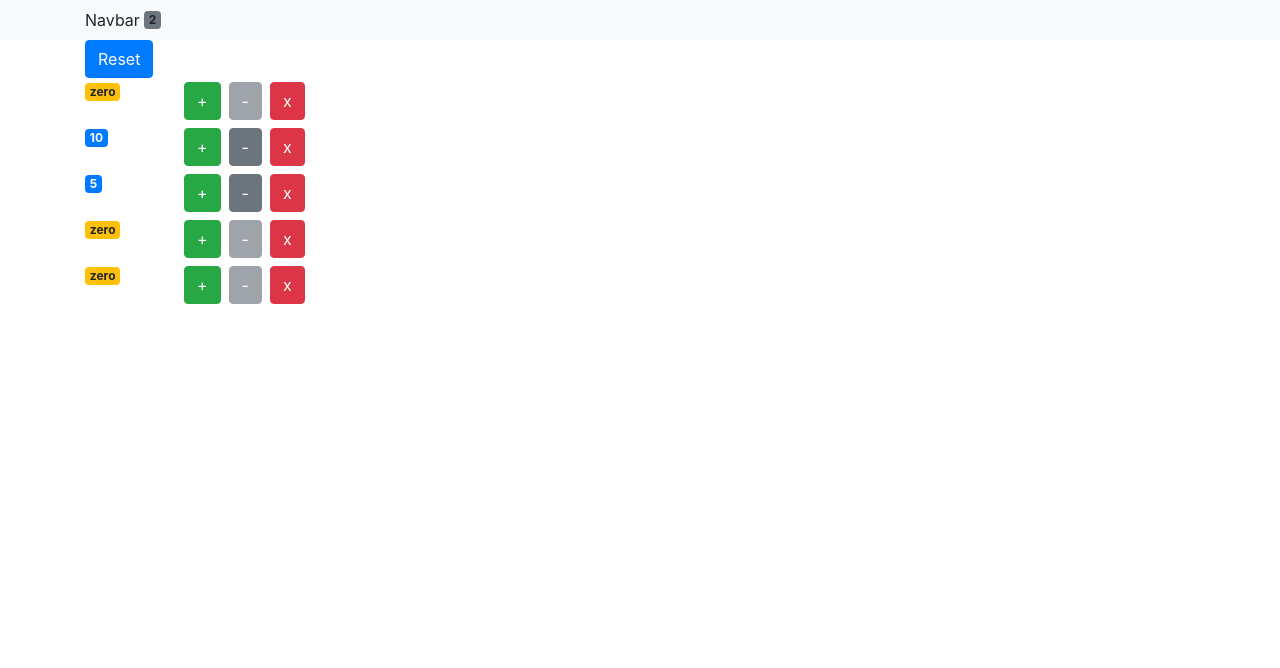
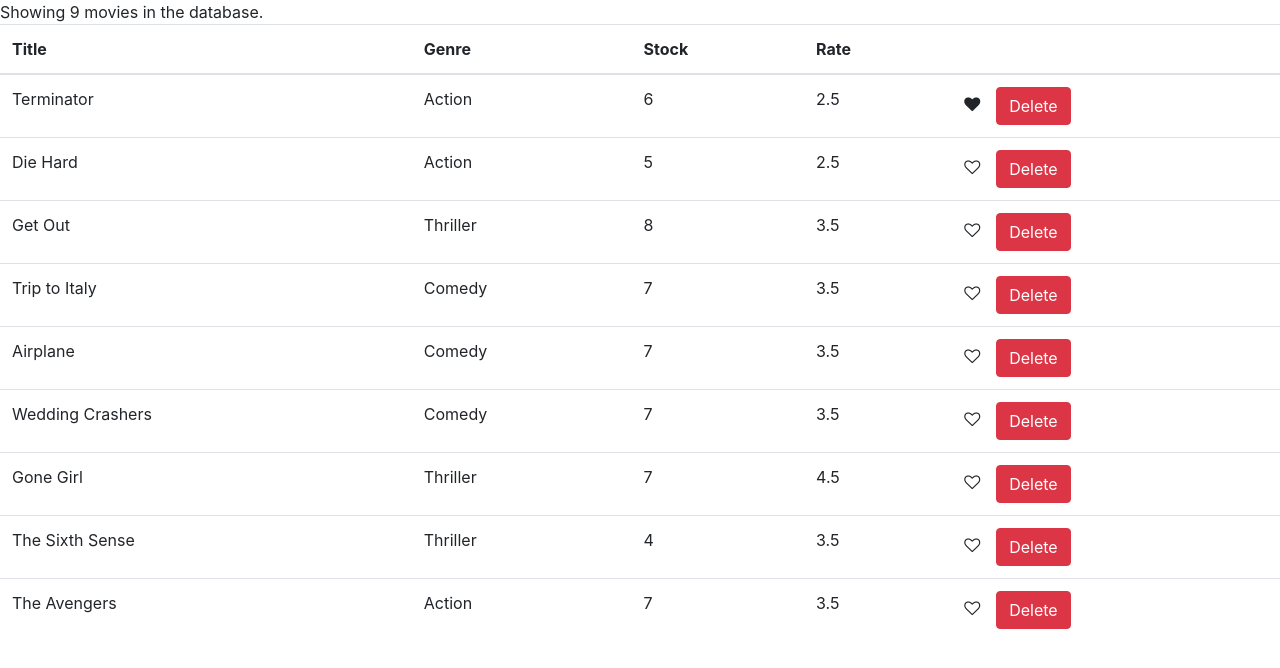
Before and after one commit to kaitim/react-ex, a React (Create React App) app: page / in a window 1280 px wide. Shown: the top 668 px of the page. Built offline with nearby package versions, Linux system fonts and the light colour scheme.

Commit message:
Build likeComponent ex.

```diff
--- a/src/App.js
+++ b/src/App.js
@@ -2,6 +2,7 @@
 import "./App.css";
 // import MovieList from './components/movieList';
 import Counters from "./components/counters";
+import MovieList from "./components/movieList";
 import NavBar from "./components/navBar";
 
 class App extends Component {
@@ -53,7 +54,8 @@
   render() {
     return (
       <React.Fragment>
-        <NavBar count={this.state.counters.filter((c) => c.value > 0).length} />
+        <MovieList></MovieList>
+        {/* <NavBar count={this.state.counters.filter((c) => c.value > 0).length} />
         <main className="container">
           <Counters
             counters={this.state.counters}
@@ -62,7 +64,7 @@
             onDecrement={this.handleDecrement}
             onDelete={this.handleDelete}
           />
-        </main>
+        </main> */}
       </React.Fragment>
     );
   }
--- /dev/null
+++ b/src/components/like.jsx
@@ -0,0 +1,16 @@
+import React, { Component } from "react";
+
+const Like = (props) => {
+  return (
+    <React.Fragment>
+      <i
+        onClick={props.onClick}
+        className={props.isLike ? "fa fa-heart" : "fa fa-heart-o"}
+        aria-hidden="true"
+        style={{ cursor: "pointer" }}
+      ></i>
+    </React.Fragment>
+  );
+};
+
+export default Like;
--- a/src/components/movieList.jsx
+++ b/src/components/movieList.jsx
@@ -1,14 +1,19 @@
 import React, { Component } from "react";
 import { getMovies, deleteMovie } from "../services/fakeMovieService";
 import { getGenres } from "../services/fakeGenreService";
+import Like from "./like";
 
 class MovieList extends Component {
   state = {
     message: "",
-    movies: getMovies(),
-    genres: getGenres(),
     deleteMovie,
   };
+
+  constructor() {
+    super();
+    this.state.movies = getMovies();
+    this.state.genres = getGenres();
+  }
 
   getMessage() {
     const count = this.state.movies.length;
@@ -27,6 +32,14 @@
 
   handleDelete = (movie) => {
     const movies = this.state.movies.filter((m) => m._id !== movie._id);
+    this.setState({ movies });
+  };
+
+  handleClickLike = (movie) => {
+    const movies = [...this.state.movies];
+    const index = movies.indexOf(movie);
+    movies[index] = { ...movies[index] };
+    movies[index].like = !movie.like;
     this.setState({ movies });
   };
 
@@ -60,9 +73,13 @@
                   <td>{movie.numberInStock}</td>
                   <td>{movie.dailyRentalRate}</td>
                   <td>
+                    <Like
+                      onClick={() => this.handleClickLike(movie)}
+                      isLike={movie.like}
+                    ></Like>
                     <button
                       onClick={() => this.handleDelete(movie)}
-                      className="btn btn-danger"
+                      className="btn btn-danger ml-3"
                     >
                       Delete
                     </button>
--- a/src/services/fakeMovieService.js
+++ b/src/services/fakeMovieService.js
@@ -1,3 +1,4 @@
+import Like from "../components/like";
 import * as genresAPI from "./fakeGenreService";
 
 const movies = [
@@ -7,7 +8,8 @@
     genre: { _id: "5b21ca3eeb7f6fbccd471818", name: "Action" },
     numberInStock: 6,
     dailyRentalRate: 2.5,
-    publishDate: "2018-01-03T19:04:28.809Z"
+    publishDate: "2018-01-03T19:04:28.809Z",
+    like: true
   },
   {
     _id: "5b21ca3eeb7f6fbccd471816",
```
